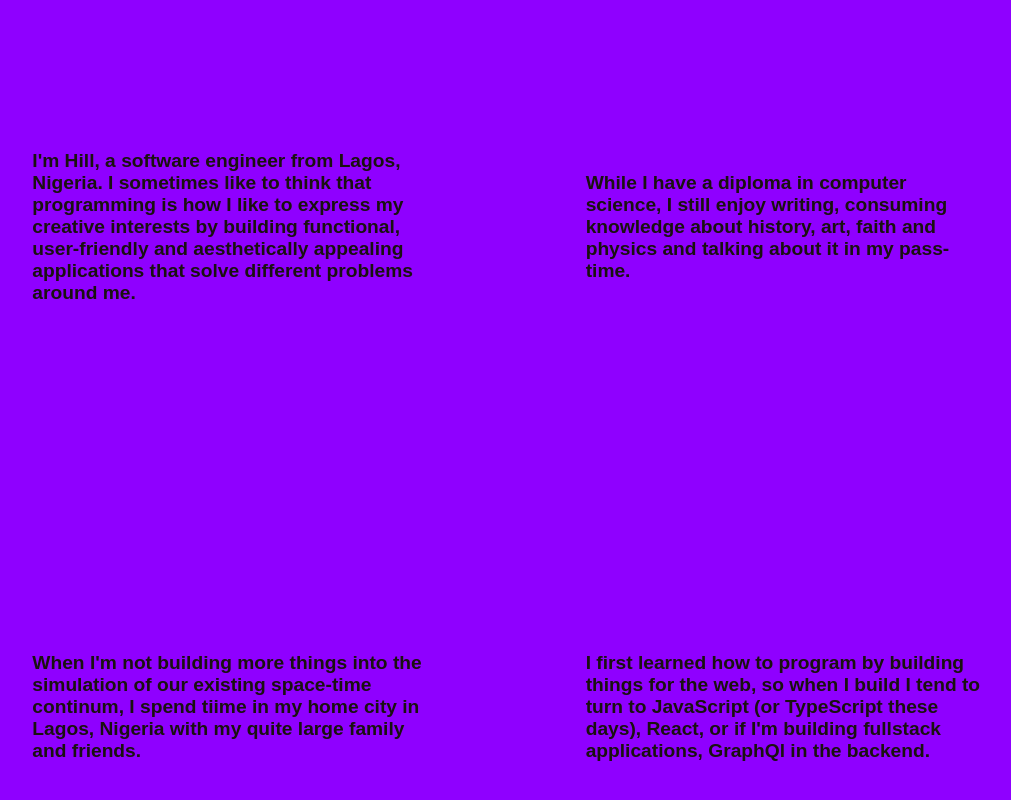
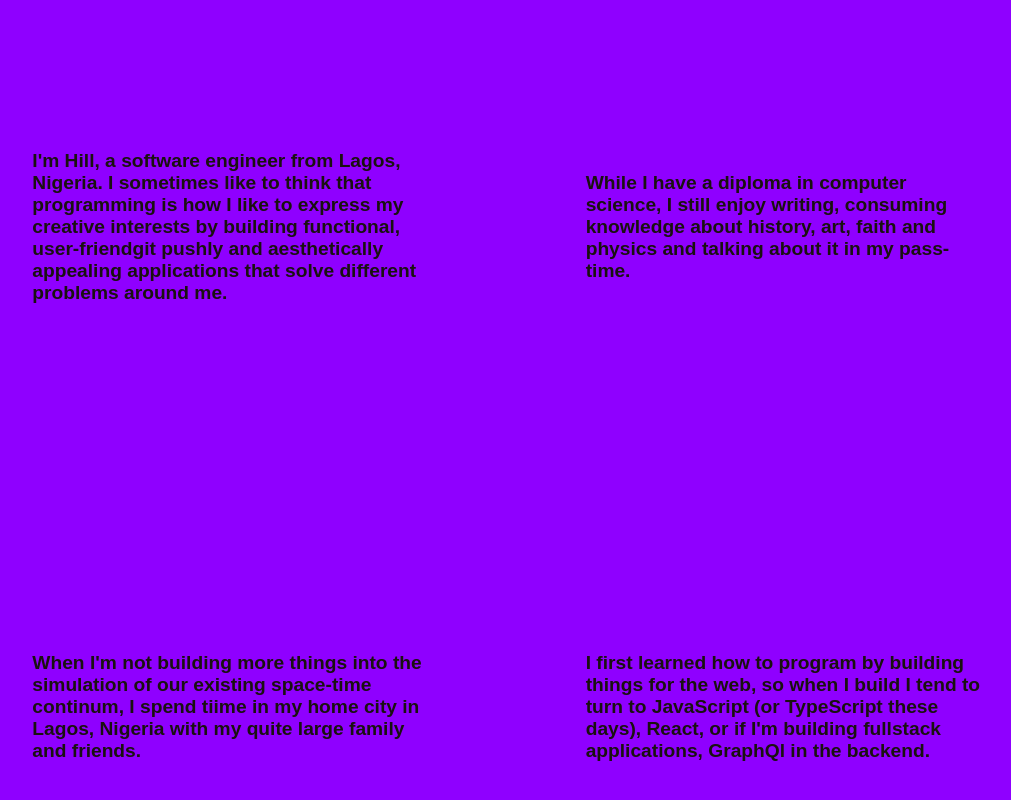
Before and after one commit to hillonyechekwa/hillz, an Astro site: page /about in a window 1280 px wide. Shown: the part 897-1697 px from the top of the page, without its empty margins (131-1142 px from the left). Built offline with nearby package versions, Linux system fonts and the light colour scheme; Astro itself is replaced by a stand-in of ours.

```diff
--- a/src/pages/about.astro
+++ b/src/pages/about.astro
@@ -19,7 +19,7 @@
     <section>
         <p>
             I'm Hill, a software engineer from Lagos, Nigeria.
-            I sometimes like to think that programming is how I like to express my creative interests by building functional, user-friendly and aesthetically appealing applications that solve different problems around me.
+            I sometimes like to think that programming is how I like to express my creative interests by building functional, user-friendgit pushly and aesthetically appealing applications that solve different problems around me.
         </p>
         <p>
             While I have a diploma in computer science, I still enjoy writing, consuming knowledge about history, art, faith and physics and talking about it in my pass-time.
```
